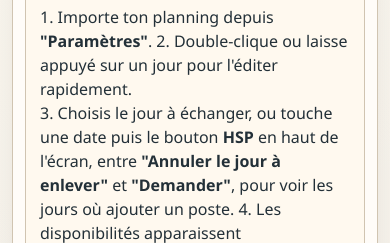
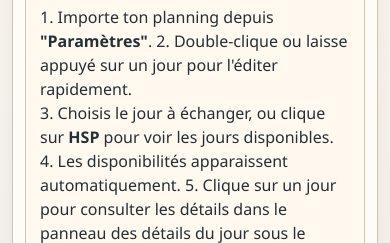
Before and after one commit to Mididams/Appli-Echange, a website: page index.html in a window 390 px wide. Shown: the part 591-834 px from the top of the page. Drawn offline with Linux system fonts and the light colour scheme.

Commit message:
message mobile

```diff
--- a/index.html
+++ b/index.html
@@ -52,7 +52,7 @@
             </div>
             <p>
               1. Importe ton planning depuis <strong>"Paramètres"</strong>. <span class="desktop-only">2. Double-clique sur un jour pour
-              l'éditer rapidement ou utilise les actions du panneau de droite.</span><span class="mobile-only">2. Double-clique ou laisse appuyé sur un jour pour l'éditer rapidement.</span><br />3. Choisis le jour à échanger, <span class="desktop-only">ou active <strong>HSP</strong> dans les détails du jour pour voir les jours où ajouter un poste.</span><span class="mobile-only">ou touche une date puis le bouton <strong>HSP</strong> en haut de l'écran, entre <strong>"Annuler le jour à enlever"</strong> et <strong>"Demander"</strong>, pour voir les jours où ajouter un poste.</span>
+              l'éditer rapidement ou utilise les actions du panneau de droite.</span><span class="mobile-only">2. Double-clique ou laisse appuyé sur un jour pour l'éditer rapidement.</span><br />3. Choisis le jour à échanger, <span class="desktop-only">ou active <strong>HSP</strong> dans les détails du jour pour voir les jours où ajouter un poste.</span><span class="mobile-only">ou clique sur <strong>HSP</strong> pour voir les jours disponibles.</span>
               4. Les disponibilités apparaissent automatiquement. <span class="desktop-only">5. Clique sur un jour pour consulter les
               détails dans le panneau de droite.</span><span class="mobile-only">5. Clique sur un jour pour consulter les détails dans le panneau des détails du jour sous le calendrier.</span>
             </p>
```
